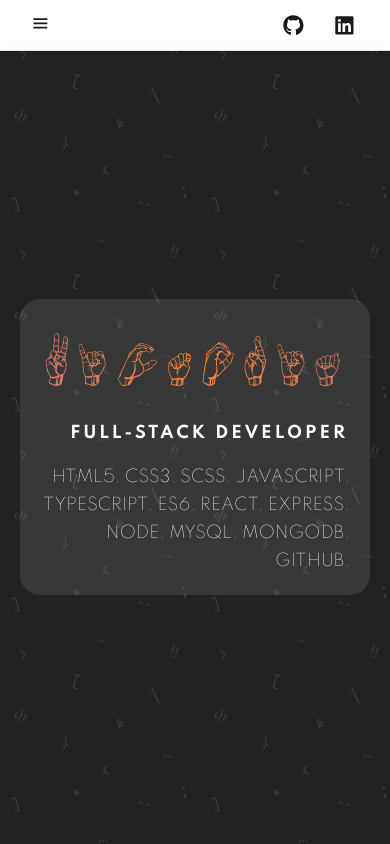
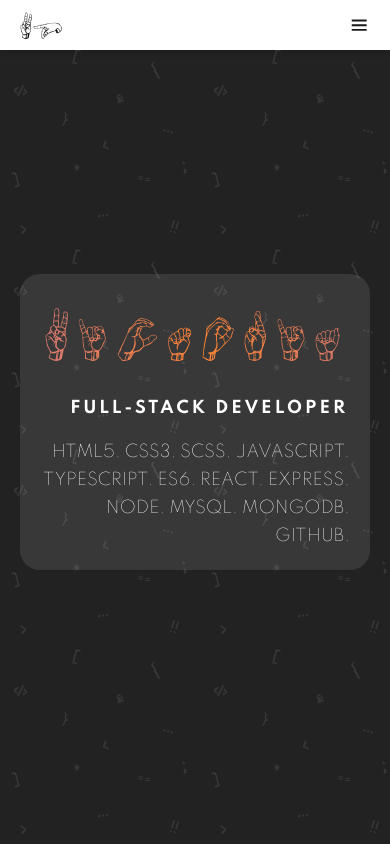
Before and after one commit to v-prt/portfolio, a React (Create React App) app: page / in a window 390 px wide. Shown: the top 844 px of the page. Built offline with nearby package versions, Linux system fonts and the light colour scheme; a web font is replaced by a local one.

Commit message:
add mobile menu, fix project card thumbnails

```diff
--- a/src/components/Header.js
+++ b/src/components/Header.js
@@ -1,97 +1,120 @@
-import React from 'react'
+import React, { useState } from 'react'
 import { NavLink } from 'react-router-dom'
 import styled from 'styled-components/macro'
 import { COLORS } from '../GlobalStyles'
 import { BiMenu } from 'react-icons/bi'
-import { SocialLinks } from './SocialLinks'
+import { RiCloseLine } from 'react-icons/ri'
+import { FaGithub, FaLinkedin } from 'react-icons/fa'
 
 export const Header = () => {
+  const [isExpanded, setIsExpanded] = useState(false)
+
   return (
     <Wrapper>
-      <Nav>
-        <Icon>
-          <BiMenu />
-        </Icon>
-        <ul>
-          <li>
-            <Link to='/' exact={true}>
+      <div className='header-inner'>
+        <div className='logo'>
+          <NavLink to='/'>VP</NavLink>
+        </div>
+        <nav className='main-nav'>
+          <NavLink className='nav-link' to='/' exact={true}>
             HOME
-            </Link>
-          </li>
-          <li>
-            <Link to='/projects'>PROJECTS</Link>
-          </li>
-          <li>
-            <Link to='/about'>ABOUT</Link>
-          </li>
-        </ul>
-      </Nav>
-      <SocialLinks />
+          </NavLink>
+          <NavLink className='nav-link' to='/projects'>
+            PROJECTS
+          </NavLink>
+          <NavLink className='nav-link' to='/about'>
+            ABOUT
+          </NavLink>
+          <a
+            className='social-link'
+            href='https://github.com/v-prt'
+            target='_blank'
+            rel='noopener noreferrer'>
+            <FaGithub />
+          </a>
+          <a
+            className='social-link'
+            href='https://www.linkedin.com/in/victoria-peart'
+            target='_blank'
+            rel='noopener noreferrer'>
+            <FaLinkedin />
+          </a>
+        </nav>
+        <div className='burger' onClick={() => setIsExpanded(!isExpanded)}>
+          {isExpanded ? <RiCloseLine /> : <BiMenu />}
+        </div>
+        <nav className={`mobile-nav ${isExpanded && 'expanded'}`}>
+          <div className='mobile-nav-inner'>
+            <div className='site-info'>
+              <p className='title'>Victoria Peart • Portfolio</p>
+              <p>Web Development and UX/UI Design</p>
+            </div>
+            <div className='nav-links' onClick={() => setIsExpanded(false)}>
+              <NavLink className='nav-link' to='/' exact={true}>
+                Home
+              </NavLink>
+              <NavLink className='nav-link' to='/projects'>
+                Projects
+              </NavLink>
+              <NavLink className='nav-link' to='/about'>
+                About
+              </NavLink>
+            </div>
+            <div className='social-links'>
+              <a
+                className='social-link'
+                href='https://github.com/v-prt'
+                target='_blank'
+                rel='noopener noreferrer'>
+                <FaGithub />
+              </a>
+              <a
+                className='social-link'
+                href='https://www.linkedin.com/in/victoria-peart'
+                target='_blank'
+                rel='noopener noreferrer'>
+                <FaLinkedin />
+              </a>
+            </div>
+          </div>
+        </nav>
+      </div>
     </Wrapper>
   )
 }
 
 const Wrapper = styled.header`
-  background: rgba(255, 255, 255, 0.8);
-  box-shadow: rgb(0 0 0 / 15%) 0px 4px 5px 0px;
-  backdrop-filter: blur(8px);
-  width: calc(100% - 40px); // accounts for padding
+  background: #fff;
+  box-shadow: 0px 4px 5px 0px rgba(0, 0, 0, 0.1);
+  width: 100%;
   position: fixed;
   top: 0;
+  z-index: 10;
+  .header-inner {
+    padding: 5px 20px;
     display: flex;
     justify-content: space-between;
     align-items: center;
-  padding: 10px 20px;
-  z-index: 3; // accounts for higher index of a:before
-  @media screen and (prefers-reduced-motion: reduce) {
-    animation: none;
   }
-`
-
-// FIXME: make menu disappear after click (on mobile, must tap outside of menu)
-const Nav = styled.nav`
-  div {
-    display: none;
-  }
-  ul {
-    display: flex;
-  }
-  @media (max-width: 600px) {
-    div {
-      display: block;
-    }
-    ul {
-      background: #fff;
-      box-shadow: rgb(0 0 0 / 15%) 0px 4px 5px 0px;
-      flex-direction: column;
-      position: absolute;
-      top: 45px;
-      right: 0px; // accounts for header's padding
-      overflow: hidden;
-      z-index: 1;
-      li {
-        opacity: 0;
-        height: 0;
-        width: 100vw;
-        display: flex;
-        align-items: center;
-        transition: 0.3s ease-in-out;
-        transition-delay: 0.3s;
-      }
-    }
-    /* FIXME: use toggle to expand menu */
-    &:hover {
-      li {
-        opacity: 1;
-        height: 43px;
+  .logo {
+    a {
+      color: #000;
+      font-family: 'Gallaudet-Regular', sans-serif;
+      font-weight: 100;
+      font-size: 2.5rem;
+      &:hover,
+      &:focus {
+        color: ${COLORS.primaryAccent};
       }
     }
   }
-`
-
-const Link = styled(NavLink)`
+  .main-nav {
+    display: none;
+    align-items: center;
+    gap: 15px;
+  }
+  .nav-link {
     color: #000;
-  margin: 0 10px;
     border-radius: 10px;
     border: 1px solid transparent;
     padding: 12px 10px 10px 10px;
@@ -100,31 +123,79 @@ const Link = styled(NavLink)`
     text-transform: uppercase;
     &:hover,
     &:focus {
-    border: 1px solid #000;
+      color: ${COLORS.primaryAccent};
     }
     &.active {
-    background: ${COLORS.dark};
+      background: #000;
       color: #fff;
       font-weight: bold;
     }
-  @media (max-width: 600px) {
-    width: 100%;
-    display: flex;
-    align-items: center;
-    justify-content: center;
-    margin: 0;
-    border-radius: 0;
-    border: 0;
-    padding: 15px;
+  }
+  .social-link {
+    color: #000;
+    display: grid;
+    padding: 5px;
+    border-radius: 50%;
+    font-size: 1.3rem;
+    transition: 0.2s ease-in-out;
     &:hover,
     &:focus {
-      border: 0;
+      color: ${COLORS.primaryAccent};
+    }
+  }
+  .burger {
+    font-size: 1.4rem;
+    display: grid;
+  }
+  .mobile-nav {
+    background: linear-gradient(to bottom right, #d9c6ff, #ffd3b5);
+    height: calc(100vh - 50px);
+    width: 100vw;
+    position: absolute;
+    top: 50px;
+    right: -100%;
+    transition: 0.2s ease-in-out;
+    &.expanded {
+      right: 0;
+    }
+    .mobile-nav-inner {
+      padding: 40px 20px;
+      display: flex;
+      flex-direction: column;
+      align-items: center;
+      gap: 15px;
+      .site-info {
+        text-align: center;
+        font-size: 0.8rem;
+        opacity: 0.75;
+        .title {
+          font-weight: bold;
+        }
+      }
+      .nav-links {
+        margin: 40px 0;
+        padding: 40px 0;
+        border-top: 1px dotted rgba(0, 0, 0, 0.4);
+        border-bottom: 1px dotted rgba(0, 0, 0, 0.4);
+        display: flex;
+        flex-direction: column;
+        align-items: center;
+        gap: 15px;
+      }
+      .social-links {
+        display: flex;
+        gap: 15px;
+        opacity: 0.75;
+      }
+    }
+  }
+  @media only screen and (min-width: 500px) {
+    .main-nav {
+      display: flex;
+    }
+    .burger,
+    .mobile-nav {
+      display: none;
     }
   }
 `
-
-const Icon = styled.div`
-  color: ${COLORS.dark};
-  margin: 0 10px;
-  font-size: 1.3rem;
-`
--- a/src/components/SocialLinks.js
+++ /dev/null
@@ -1,47 +0,0 @@
-import styled from 'styled-components/macro'
-import { FaGithub, FaLinkedin } from 'react-icons/fa'
-import { COLORS } from '../GlobalStyles'
-
-export const SocialLinks = () => {
-  return (
-    <Wrapper>
-      <a href='https://github.com/v-prt' target='_blank' rel='noopener noreferrer'>
-        <Icon>
-          <FaGithub />
-        </Icon>
-      </a>
-      <a
-        href='https://www.linkedin.com/in/victoria-peart'
-        target='_blank'
-        rel='noopener noreferrer'>
-        <Icon>
-          <FaLinkedin />
-        </Icon>
-      </a>
-    </Wrapper>
-  )
-}
-
-const Wrapper = styled.div`
-  display: flex;
-  a {
-    div {
-      color: ${COLORS.dark};
-    }
-    &:hover,
-    &:focus {
-      div {
-        background: #fff;
-      }
-    }
-  }
-`
-
-const Icon = styled.div`
-  display: flex;
-  margin: 0 10px;
-  padding: 5px;
-  border-radius: 50%;
-  font-size: 1.3rem;
-  transition: 0.2s ease-in-out;
-`
--- a/src/routes/About.js
+++ b/src/routes/About.js
@@ -29,7 +29,6 @@ export const About = () => {
 
 const Wrapper = styled.div`
   width: 100vw;
-  margin-top: 50px;
 `
 
 const Background = styled.div`
--- a/src/routes/Homepage.js
+++ b/src/routes/Homepage.js
@@ -87,7 +87,6 @@ export const Homepage = () => {
 const Wrapper = styled.main`
   display: flex;
   flex-direction: column;
-  margin-top: 50px;
   .background {
     background: #222;
     min-height: 100vh;
@@ -100,7 +99,7 @@ const Wrapper = styled.main`
     flex-direction: column;
     align-items: center;
     justify-content: center;
-    min-height: calc(100vh - 50px);
+    min-height: 100vh;
     position: relative;
     .overlay {
       background-image: url(${pattern});
--- a/src/routes/Projects.js
+++ b/src/routes/Projects.js
@@ -63,9 +63,7 @@ export const Projects = () => {
       <div className='project-grid'>
         {projects.map((project, index) => (
           <Link key={index} className='project-card fade-in' to={`/projects/${project.path}`}>
-            <div className='thumbnail'>
-              <ImageLoader src={project.thumbnail} alt='' />
-            </div>
+            <div className='thumbnail' style={{ backgroundImage: `url(${project.thumbnail})` }} />
             <div className='text'>
               <h2 className='title'>{project.title}</h2>
               <div>
@@ -84,41 +82,32 @@ export const Projects = () => {
 const Wrapper = styled.main`
   background: #f2f2f2;
   flex: 1;
-  margin-top: 50px;
-  padding: 20px;
-  h1 {
-    color: #333;
-  }
+  display: flex;
   .project-grid {
     width: 100%;
     max-width: 1000px;
     display: flex;
     flex-direction: column;
     gap: 20px;
-    margin: 10px auto;
+    margin: auto;
+    padding: 70px 20px 20px 20px;
     .project-card {
       background: #fff;
+      box-shadow: 3px 5px 20px rgba(0, 0, 0, 0.1);
       border-radius: 20px;
       overflow: hidden;
       // prevent hover effect on touch screens
       @media (hover: hover) {
         &:hover {
           transform: translate(0, -10px);
-          box-shadow: 3px 5px 30px 0px #453b501a;
+          box-shadow: 3px 5px 30px rgba(0, 0, 0, 0.2);
         }
       }
       .thumbnail {
-        background: #ddd;
+        background-size: cover;
+        background-position: center;
         width: 100%;
-        min-height: 200px;
-        max-height: 200px;
-        border-radius: 20px 20px 0 0;
-        overflow: hidden;
-        display: grid;
-        place-content: center;
-        img {
-          max-width: 100%;
-        }
+        height: 200px;
       }
       .text {
         padding: 20px;
@@ -140,14 +129,11 @@ const Wrapper = styled.main`
     }
   }
   @media only screen and (min-width: ${BREAKPOINTS.tablet}) {
-    padding: 30px;
     .project-grid {
       gap: 30px;
+      padding: 80px 30px 30px 30px;
       .project-card {
         display: flex;
-        .thumbnail {
-          border-radius: 20px 0 0 20px;
-        }
         .thumbnail,
         .text {
           flex: 1;
@@ -161,17 +147,16 @@ const Wrapper = styled.main`
     }
   }
   @media only screen and (min-width: ${BREAKPOINTS.desktop}) {
-    padding: 40px;
     .project-grid {
       flex-direction: row;
       flex-wrap: wrap;
       gap: 40px;
+      padding: 90px 40px 40px 40px;
       .project-card {
         flex-direction: column;
         flex: 1;
         min-width: 300px;
         .thumbnail {
-          border-radius: 20px 20px 0 0;
           min-height: 250px;
         }
       }
```
Lines whose indentation alone changed are shown as unchanged.
